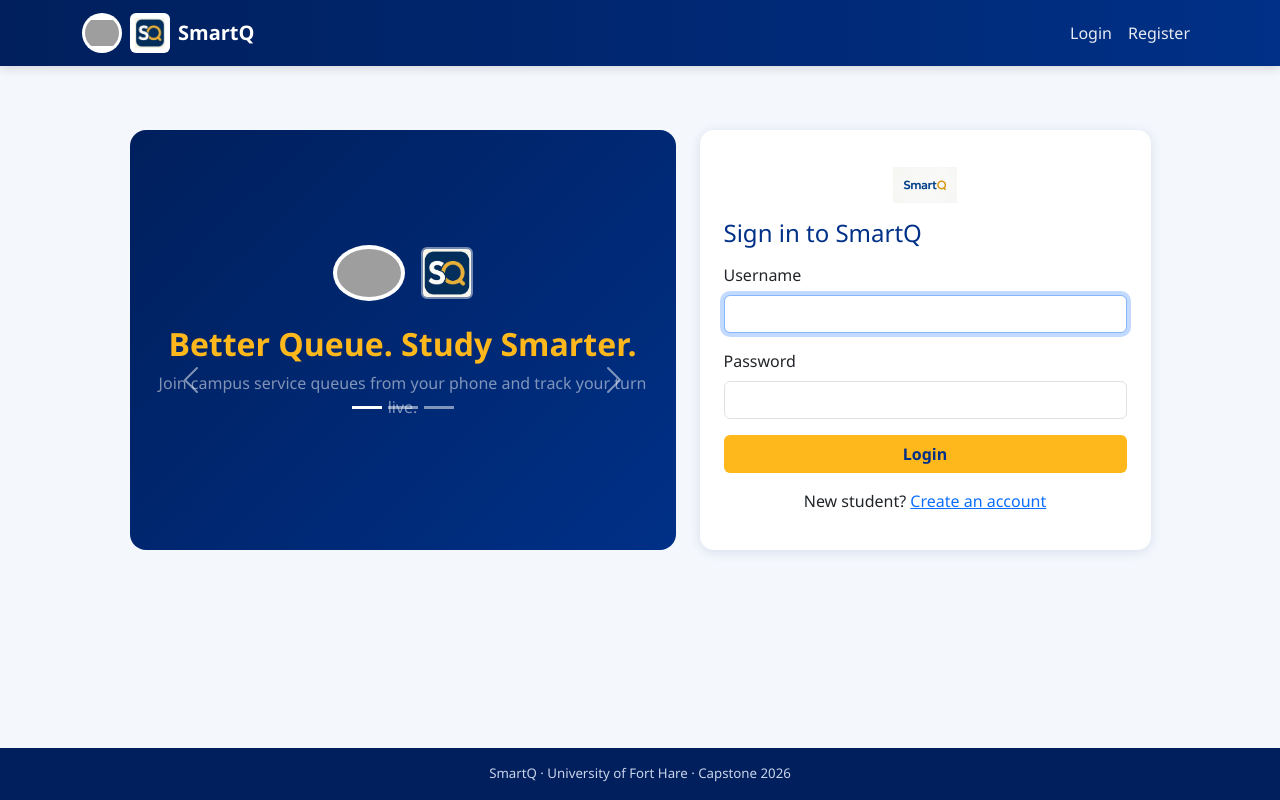
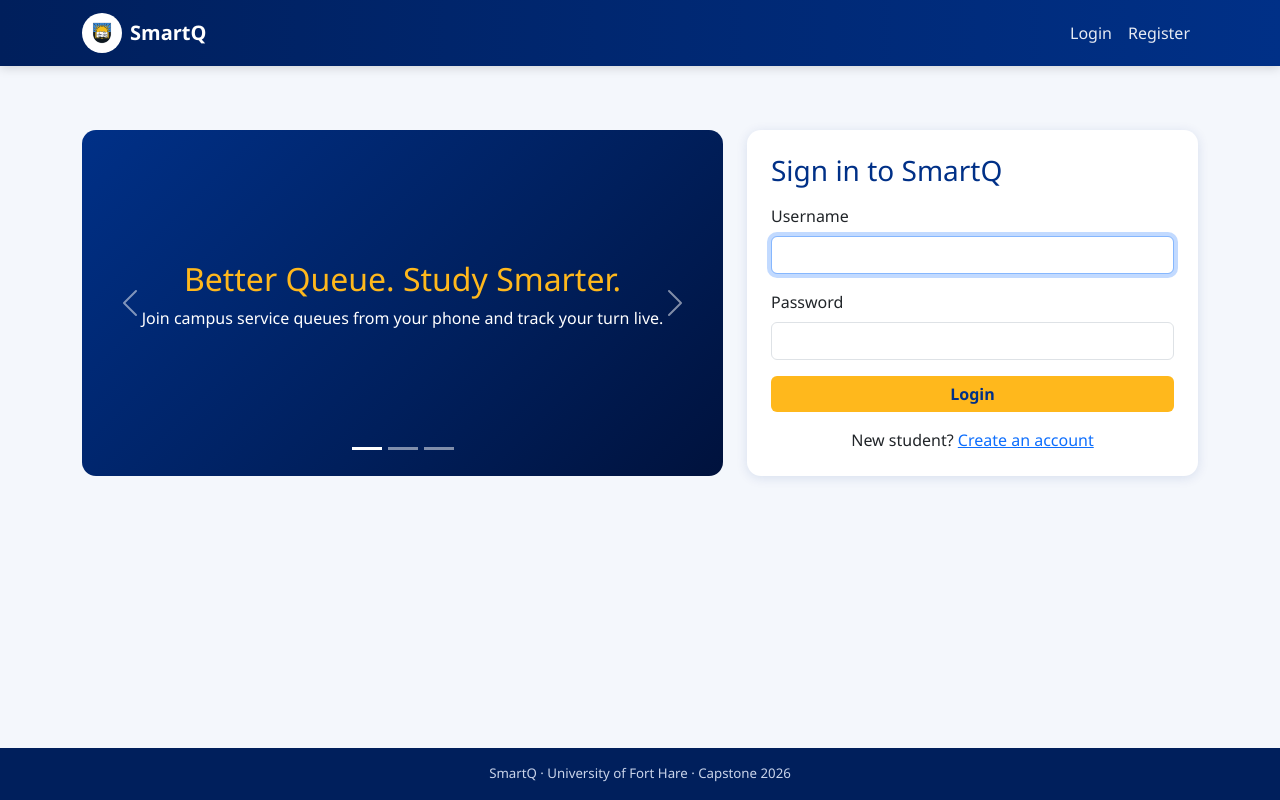
Before and after one commit to SmartQ-Team/SmartQ, a Django app: page /login/ in a window 1280 px wide. Run offline with Django 5.2, Linux system fonts and the light colour scheme; grey boxes are pictures that could not be loaded.

Commit message:
Revert changes

```diff
--- a/templates/base.html
+++ b/templates/base.html
@@ -8,17 +8,13 @@
   <title>SmartQ | UFH</title>
   <link href="https://cdn.jsdelivr.net/npm/bootstrap@5.3.3/dist/css/bootstrap.min.css" rel="stylesheet">
   <link href="{% static 'css/smartq.css' %}" rel="stylesheet">
-  <link rel="icon" type="image/png" href="{% static 'images/smartq-icon.png' %}">
 </head>
 <body>
 <nav class="navbar navbar-expand-lg navbar-dark sq-navbar">
   <div class="container">
-<a class="navbar-brand d-flex align-items-center gap-2" href="{% url 'home' %}">
-  <img src="{% static 'images/ufh-logo.png' %}" alt="UFH crest" height="40" class="rounded-circle">
-  <img src="{% static 'images/smartq-icon.png' %}" alt="SmartQ" height="34" class="rounded"
-       style="border:2px solid rgba(255,255,255,.35);">
-  <span class="fw-bold">SmartQ</span>
-</a>
+    <a class="navbar-brand d-flex align-items-center" href="{% url 'home' %}">
+      <img src="{% static 'images/logo.png' %}" alt="SmartQ" height="34" class="me-2"> SmartQ
+    </a>
     <button class="navbar-toggler" type="button" data-bs-toggle="collapse" data-bs-target="#sqNav">
       <span class="navbar-toggler-icon"></span>
     </button>
--- a/templates/queues/board.html
+++ b/templates/queues/board.html
@@ -23,8 +23,6 @@
 </head>
 <body>
   <header class="board-head">
-    <img src="{% static 'images/smartq-icon.png' %}" alt="" height="42" class="rounded"
-     style="border:2px solid rgba(255,255,255,.35); margin-right:10px;">
     <span class="board-brand">SmartQ</span>
     <span class="board-title">Live Service Board — University of Fort Hare</span>
     <span class="board-clock" id="clock"></span>
--- a/templates/registration/login.html
+++ b/templates/registration/login.html
@@ -1,90 +1,53 @@
 {% extends 'base.html' %}
-{% load static %}
-
 {% block content %}
 <div class="container my-5">
-  <div class="row g-4 justify-content-center align-items-stretch">
-
-    <!-- ===== Hero / carousel panel ===== -->
-    <div class="col-lg-6">
-      <div class="h-100 position-relative d-flex flex-column justify-content-center text-center px-4 py-5 rounded-4"
-           style="background: linear-gradient(135deg, #001f5c, #003087); min-height: 420px;">
-
-        <!-- ★ LOGOS: UFH crest + SmartQ monogram ★ -->
-        <div class="d-flex justify-content-center align-items-center gap-3 mb-4">
-          <img src="{% static 'images/ufh-logo.png' %}" alt="UFH crest" height="56"
-               class="rounded-circle bg-white p-1">
-          <img src="{% static 'images/smartq-icon.png' %}" alt="SmartQ" height="52"
-               class="rounded" style="border:2px solid rgba(255,255,255,.45);">
-        </div>
-
-        <div id="loginCarousel" class="carousel slide carousel-fade" data-bs-ride="carousel" data-bs-interval="4500">
-          <div class="carousel-inner">
-            <div class="carousel-item active">
-              <h2 class="sq-gold fw-bold">Better Queue. Study Smarter.</h2>
-              <p class="text-white-50">Join campus service queues from your phone and track your turn live.</p>
-            </div>
-            <div class="carousel-item">
-              <h2 class="sq-gold fw-bold">Live Updates Every Second</h2>
-              <p class="text-white-50">Position, students ahead and estimated waiting time — always current.</p>
-            </div>
-            <div class="carousel-item">
-              <h2 class="sq-gold fw-bold">Built for UFH Departments</h2>
-              <p class="text-white-50">Finance · Health Clinic · ICT Support and more.</p>
-            </div>
-          </div>
-          <button class="carousel-control-prev" type="button" data-bs-target="#loginCarousel" data-bs-slide="prev">
-            <span class="carousel-control-prev-icon"></span>
-          </button>
-          <button class="carousel-control-next" type="button" data-bs-target="#loginCarousel" data-bs-slide="next">
-            <span class="carousel-control-next-icon"></span>
-          </button>
+  <div class="row g-4 align-items-stretch">
+    <div class="col-lg-7 d-none d-lg-block">
+      <div id="loginCarousel" class="carousel slide h-100 sq-carousel" data-bs-ride="carousel">
         <div class="carousel-indicators">
           <button type="button" data-bs-target="#loginCarousel" data-bs-slide-to="0" class="active"></button>
           <button type="button" data-bs-target="#loginCarousel" data-bs-slide-to="1"></button>
           <button type="button" data-bs-target="#loginCarousel" data-bs-slide-to="2"></button>
         </div>
+        <div class="carousel-inner h-100">
+          <div class="carousel-item active h-100">
+            <div class="sq-slide d-flex flex-column justify-content-center text-center px-5">
+              <h2 class="sq-gold">Better Queue. Study Smarter.</h2>
+              <p>Join campus service queues from your phone and track your turn live.</p>
+            </div>
+          </div>
+          <div class="carousel-item h-100">
+            <div class="sq-slide d-flex flex-column justify-content-center text-center px-5">
+              <h2 class="sq-gold">Live Updates Every Second</h2>
+              <p>Position, students ahead and estimated waiting time — always current.</p>
+            </div>
+          </div>
+          <div class="carousel-item h-100">
+            <div class="sq-slide d-flex flex-column justify-content-center text-center px-5">
+              <h2 class="sq-gold">Built for UFH Departments</h2>
+              <p>Finance · IT Support and more.</p>
             </div>
           </div>
         </div>
-
-    <!-- ===== Sign-in card ===== -->
+        <button class="carousel-control-prev" type="button" data-bs-target="#loginCarousel" data-bs-slide="prev"><span class="carousel-control-prev-icon"></span></button>
+        <button class="carousel-control-next" type="button" data-bs-target="#loginCarousel" data-bs-slide="next"><span class="carousel-control-next-icon"></span></button>
+      </div>
+    </div>
     <div class="col-lg-5">
-      <div class="card sq-card h-100">
-        <div class="card-body p-4 d-flex flex-column justify-content-center">
-
-          <!-- ★ WORDMARK above the heading ★ -->
-          <div class="text-center mb-3">
-            <img src="{% static 'images/smartq-wordmark.png' %}" alt="SmartQ" height="36">
-          </div>
-
-          <h4 class="mb-3">Sign in to SmartQ</h4>
-
-          {% if form.errors %}
-            <div class="alert alert-danger py-2">Invalid username or password.</div>
-          {% endif %}
-
+      <div class="card sq-card">
+        <div class="card-body p-4">
+          <h3 class="sq-blue mb-3">Sign in to SmartQ</h3>
+          {% if form.errors %}<div class="alert alert-danger">Invalid username or password.</div>{% endif %}
           <form method="post">
             {% csrf_token %}
-            <div class="mb-3">
-              <label class="form-label">Username</label>
-              <input type="text" name="username" class="form-control" autofocus required>
-            </div>
-            <div class="mb-3">
-              <label class="form-label">Password</label>
-              <input type="password" name="password" class="form-control" required>
-            </div>
-            <button type="submit" class="btn w-100 fw-bold"
-                    style="background:#FFB81C; color:#003087;">Login</button>
+            <div class="mb-3"><label class="form-label">Username</label><input class="form-control" name="username" required autofocus></div>
+            <div class="mb-3"><label class="form-label">Password</label><input class="form-control" type="password" name="password" required></div>
+            <button class="btn btn-gold w-100">Login</button>
           </form>
-
-          <p class="text-center mt-3 mb-0">
-            New student? <a href="{% url 'register' %}">Create an account</a>
-          </p>
+          <p class="text-center mt-3 mb-0">New student? <a href="{% url 'register' %}">Create an account</a></p>
         </div>
       </div>
     </div>
-
   </div>
 </div>
 {% endblock %}
```
Lines whose indentation alone changed are shown as unchanged.
